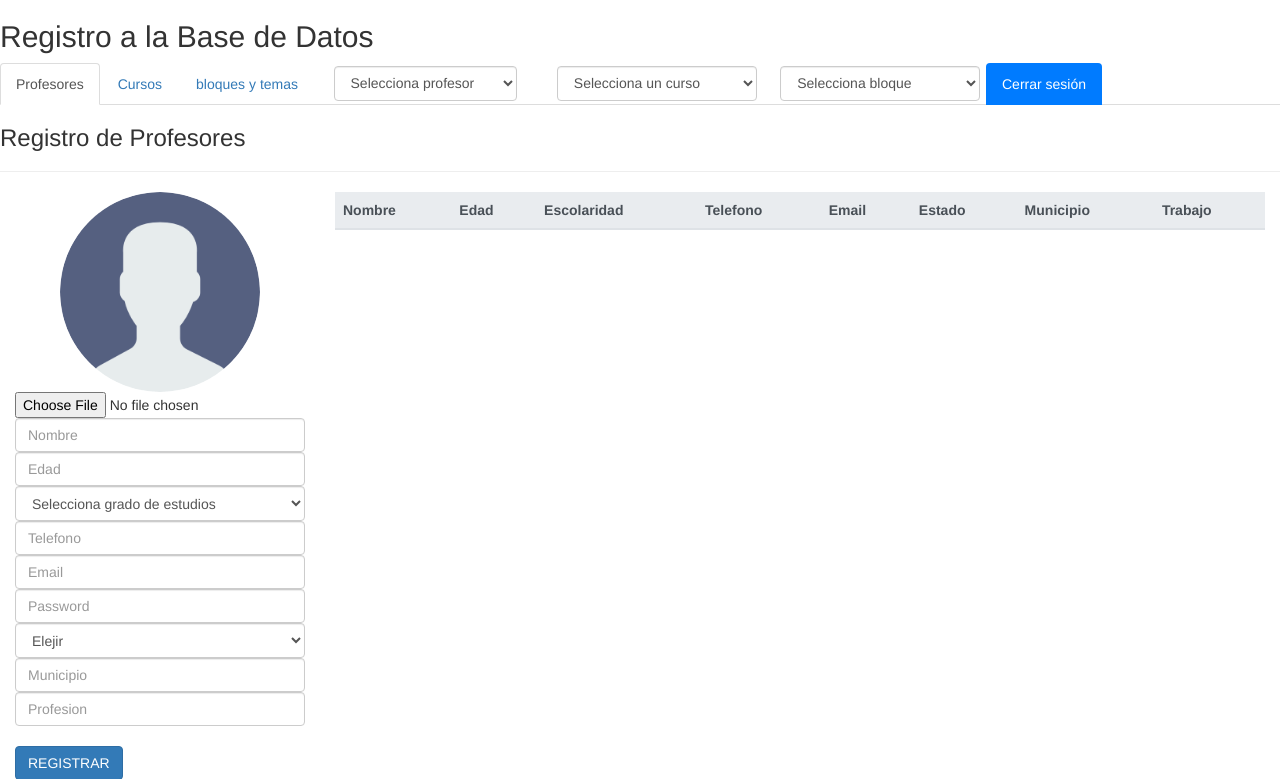
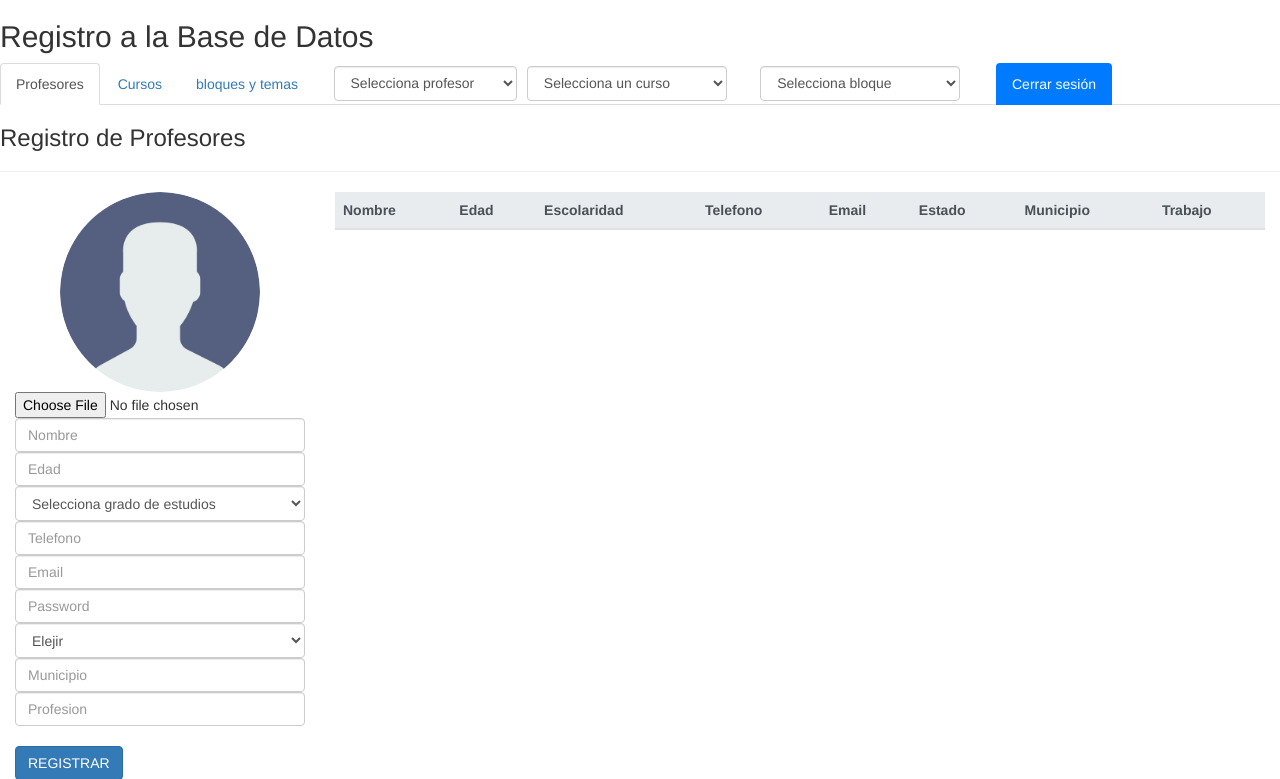
Before and after one commit to ABSolucionesEmpresariales/Uniline, a PHP site: page /uniline/views/registro.php in a window 1280 px wide. Shown: the top 779 px of the page. Run offline with PHP 8.4, Linux system fonts and the light colour scheme; the visitor is signed in with stand-in values (Sample User, id 1); data that the repository does not hold is empty.

Commit message:
bugs-registro

```diff
--- a/js/register.js
+++ b/js/register.js
@@ -466,10 +466,12 @@ $(document).ready(function () {
           if (response == "Existe") {
             console.log(response);
             alert("Usuario o Correo ya Existente");
+            $('.spinner-border').addClass('d-none');
 
           } else if (response == 'error') {
             console.log(response);
             alert("se produjo un error");
+            $('.spinner-border').addClass('d-none');
 
           } else {
             traerDatosProfe();
@@ -511,6 +513,7 @@ $(document).ready(function () {
             $('.spinner-border').addClass('d-none');
           } else {
             alert("datos no enviados, hubo un error");
+            $('.spinner-border').addClass('d-none');
           }
         }
       });
@@ -550,6 +553,7 @@ $(document).ready(function () {
             $('.spinner-border').addClass('d-none');
           } else {
             alert("datos no enviados, hubo un error");
+            $('.spinner-border').addClass('d-none');
           }
         }
       });
@@ -586,6 +590,7 @@ $(document).ready(function () {
             $('.spinner-border').addClass('d-none');
           } else {
             alert("datos no enviados, hubo un error");
+            $('.spinner-border').addClass('d-none');
           }
         }
       });
@@ -620,6 +625,7 @@ $(document).ready(function () {
             $('.spinner-border').addClass('d-none');
           } else {
             alert("El bloque ya contine un examen o los post no estan llegando correctamente");
+            $('.spinner-border').addClass('d-none');
           }
         }
       });
@@ -680,6 +686,7 @@ $(document).ready(function () {
             $('.spinner-border').addClass('d-none');
           } else {
             alert("datos no enviados, hubo un error");
+            $('.spinner-border').addClass('d-none');
           }
         }
       });
@@ -711,6 +718,7 @@ $(document).ready(function () {
             $('.spinner-border').addClass('d-none');
           } else {
             alert("datos no enviados, hubo un error");
+            $('.spinner-border').addClass('d-none');
           }
         }
       });
--- a/views/registro.php
+++ b/views/registro.php
@@ -30,17 +30,17 @@ include '../controllers/sessionCEO.php';
                         <li class="active"><a data-toggle="tab" href="#home">Profesores</a></li>
                         <li><a data-toggle="tab" href="#menu1">Cursos</a></li>
                         <li><a data-toggle="tab" href="#mas">bloques y temas</a></li>
-                        <li class="col-2" style="margin-right: 1rem;">
+                        <li class="col-2" style="margin-right: -2rem;">
                             <select id="select-profe-tema" name="SProfesor" class="form-control m-1" style="height: 35px!important">
                                 <option value="0">Selecciona profesor</option>
                             </select>
                         </li>
-                        <li class="col-2" style="margin-right: 1rem;">
+                        <li class="col-2" style="margin-right: 2rem;">
                             <select id="select-curso" name="SCurso" class="form-control m-1" style="height: 35px!important; width: 20rem; margin-left: 1rem;">
                                 <option value="0">Selecciona un curso</option>
                             </select>
                         </li>
-                        <li class="col-2" style="margin-right: 1rem;">
+                        <li class="col-2" style="margin-right: 4rem;">
                             <select id="select-bloque" name="SBloque" class="form-control m-1" style="height: 35px!important; width: 20rem; margin-left: 1rem;">
                                 <option value="0">Selecciona bloque</option>
                             </select>
```
